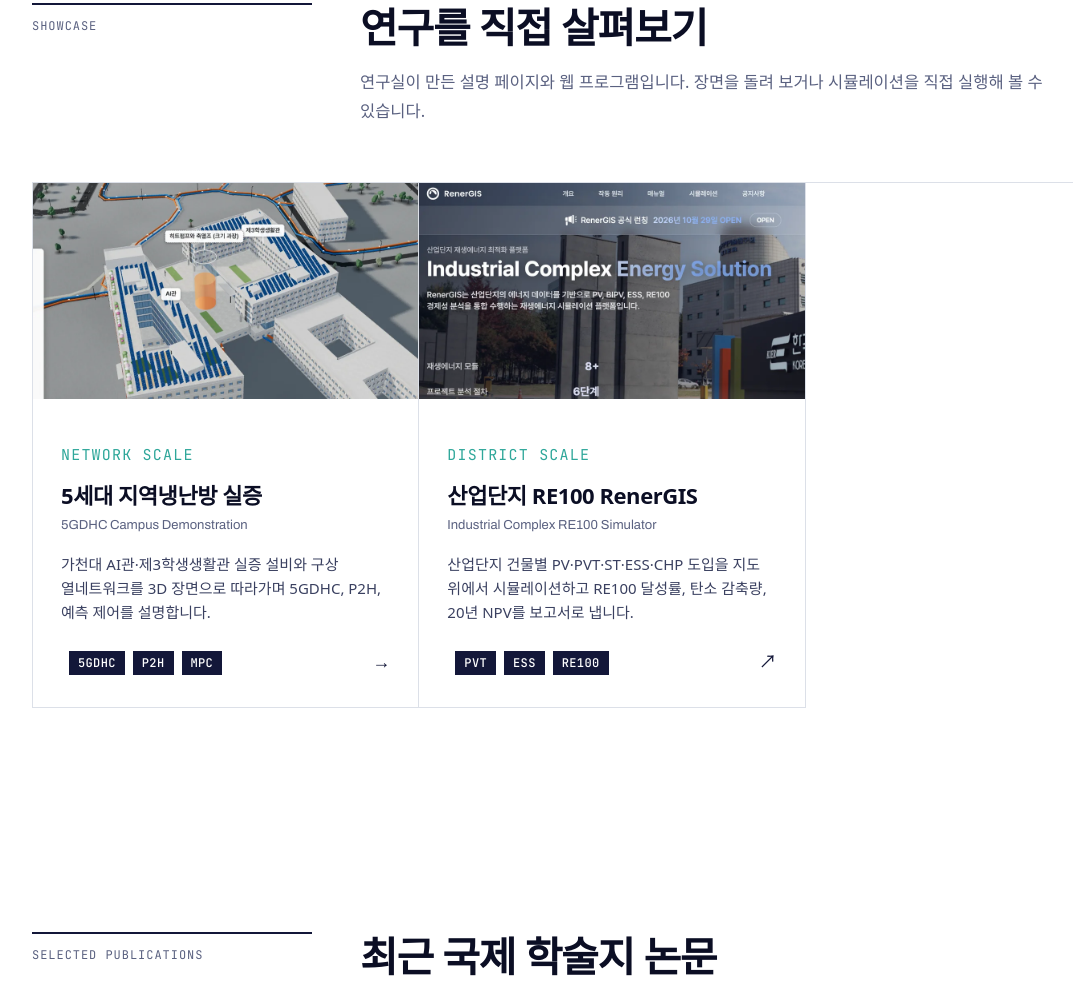
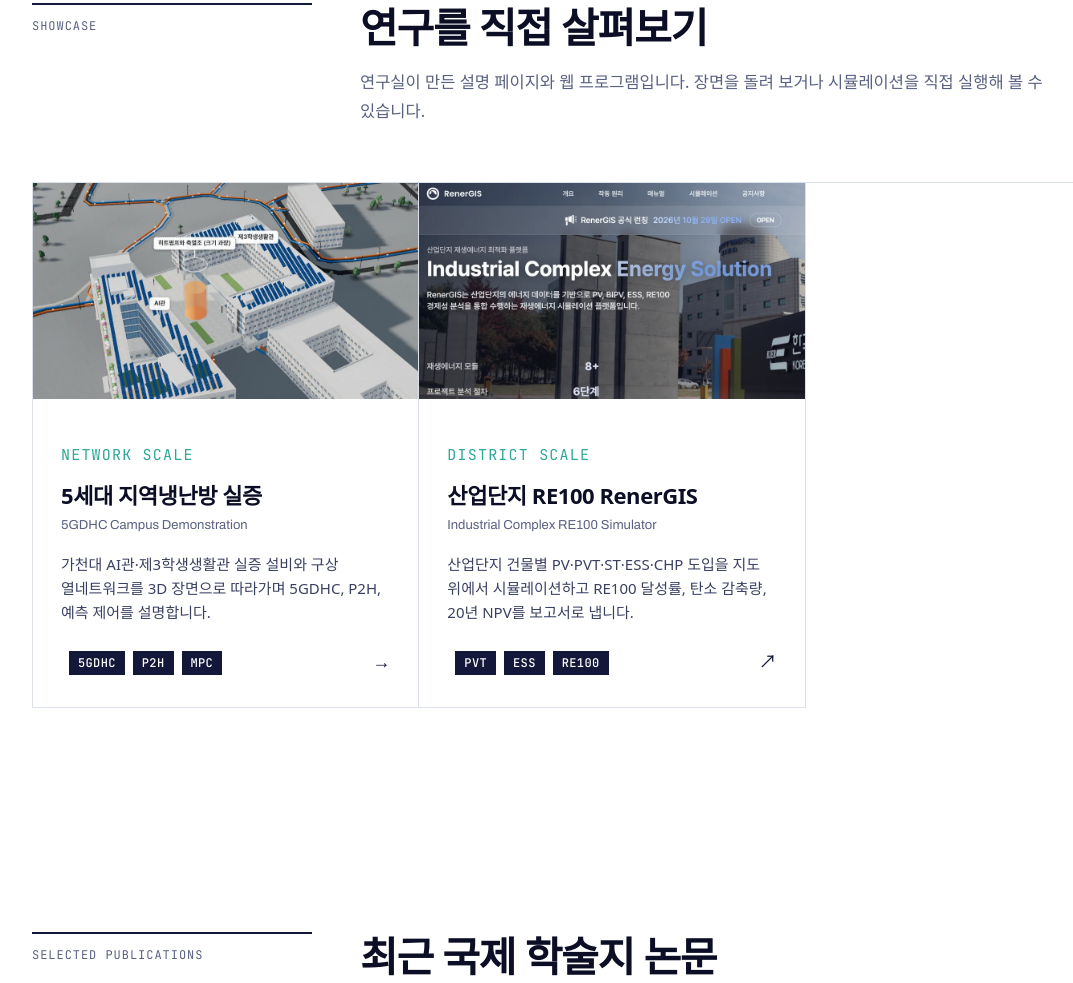
Before and after one commit to mhkmec/mhkpec-site, a plain HTML site: page index.html in a window 1280 px wide. Shown: the part 2815-3798 px from the top of the page, without its empty margins (28-1101 px from the left). Drawn offline with Linux system fonts and the light colour scheme; a web font is replaced by a local one.

Commit message:
Showcase: replace 5GDHC cover (previous crop showed a white card edge); new filename to bypass CDN cache
Co-Authored-By: Claude Opus 5.5 <noreply@anthropic.com>
Claude-Session: https://claude.ai/code/session_011XDPJEL8U9taNkVg98H4gc

```diff
--- a/index.html
+++ b/index.html
@@ -1137,7 +1137,7 @@ btn.addEventListener('click',()=>{if(v.paused){v.play();userPaused=false;btn.tex
 
 go(curHash()||'home',false);
 </script>
-<script type="application/json" id="showcaseData">[{"id": "5gdhc-gachon", "area": "network", "status": "live", "title": "5세대 지역냉난방 실증", "en": "5GDHC Campus Demonstration", "x": "가천대 AI관·제3학생생활관 실증 설비와 구상 열네트워크를 3D 장면으로 따라가며 5GDHC, P2H, 예측 제어를 설명합니다.", "tags": ["5GDHC", "P2H", "MPC"], "url": "/showcase/5gdhc/", "ext": false, "img": "assets/uploads/2026/11/showcase/5gdhc.webp", "d": "2026-11"}, {"id": "renergis", "area": "district", "status": "live", "title": "산업단지 RE100 RenerGIS", "en": "Industrial Complex RE100 Simulator", "x": "산업단지 건물별 PV·PVT·ST·ESS·CHP 도입을 지도 위에서 시뮬레이션하고 RE100 달성률, 탄소 감축량, 20년 NPV를 보고서로 냅니다.", "tags": ["PVT", "ESS", "RE100"], "url": "https://kier-renergis.com/how-it-works", "ext": true, "img": "assets/uploads/2026/11/showcase/renergis.webp", "d": "2026-11"}, {"id": "apartment-hp", "area": "building", "status": "hidden", "title": "공동주택 공기열 히트펌프", "en": "", "x": "", "tags": ["HP", "MPC", "DRL"], "url": "", "ext": false, "img": "", "d": ""}]</script>
+<script type="application/json" id="showcaseData">[{"id": "5gdhc-gachon", "area": "network", "status": "live", "title": "5세대 지역냉난방 실증", "en": "5GDHC Campus Demonstration", "x": "가천대 AI관·제3학생생활관 실증 설비와 구상 열네트워크를 3D 장면으로 따라가며 5GDHC, P2H, 예측 제어를 설명합니다.", "tags": ["5GDHC", "P2H", "MPC"], "url": "/showcase/5gdhc/", "ext": false, "img": "assets/uploads/2026/11/showcase/5gdhc-cover.webp", "d": "2026-11"}, {"id": "renergis", "area": "district", "status": "live", "title": "산업단지 RE100 RenerGIS", "en": "Industrial Complex RE100 Simulator", "x": "산업단지 건물별 PV·PVT·ST·ESS·CHP 도입을 지도 위에서 시뮬레이션하고 RE100 달성률, 탄소 감축량, 20년 NPV를 보고서로 냅니다.", "tags": ["PVT", "ESS", "RE100"], "url": "https://kier-renergis.com/how-it-works", "ext": true, "img": "assets/uploads/2026/11/showcase/renergis.webp", "d": "2026-11"}, {"id": "apartment-hp", "area": "building", "status": "hidden", "title": "공동주택 공기열 히트펌프", "en": "", "x": "", "tags": ["HP", "MPC", "DRL"], "url": "", "ext": false, "img": "", "d": ""}]</script>
 <script>
 (function(){
   const box=document.getElementById('scCards');if(!box)return;
```
Also changed, not shown: assets/uploads/2026/11/showcase/5gdhc-cover.webp (added), assets/uploads/2026/11/showcase/5gdhc.webp (deleted).
